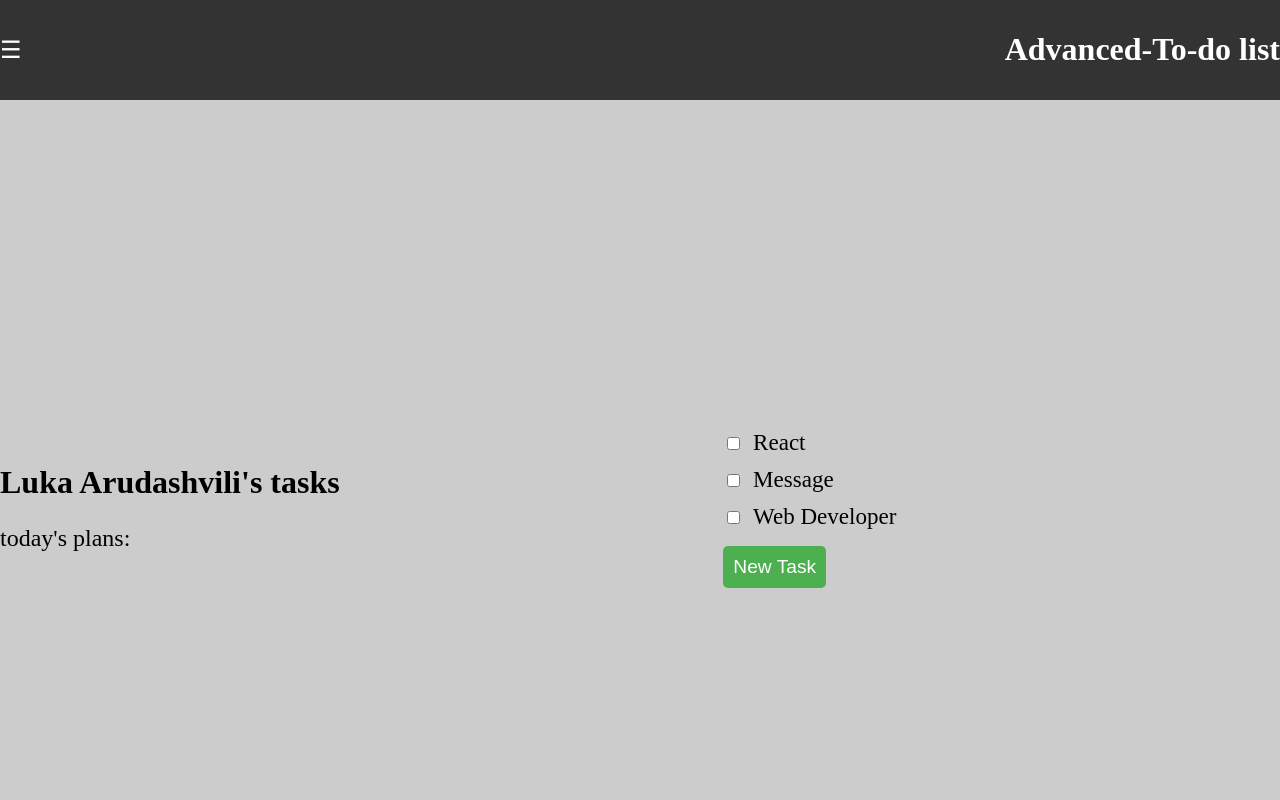
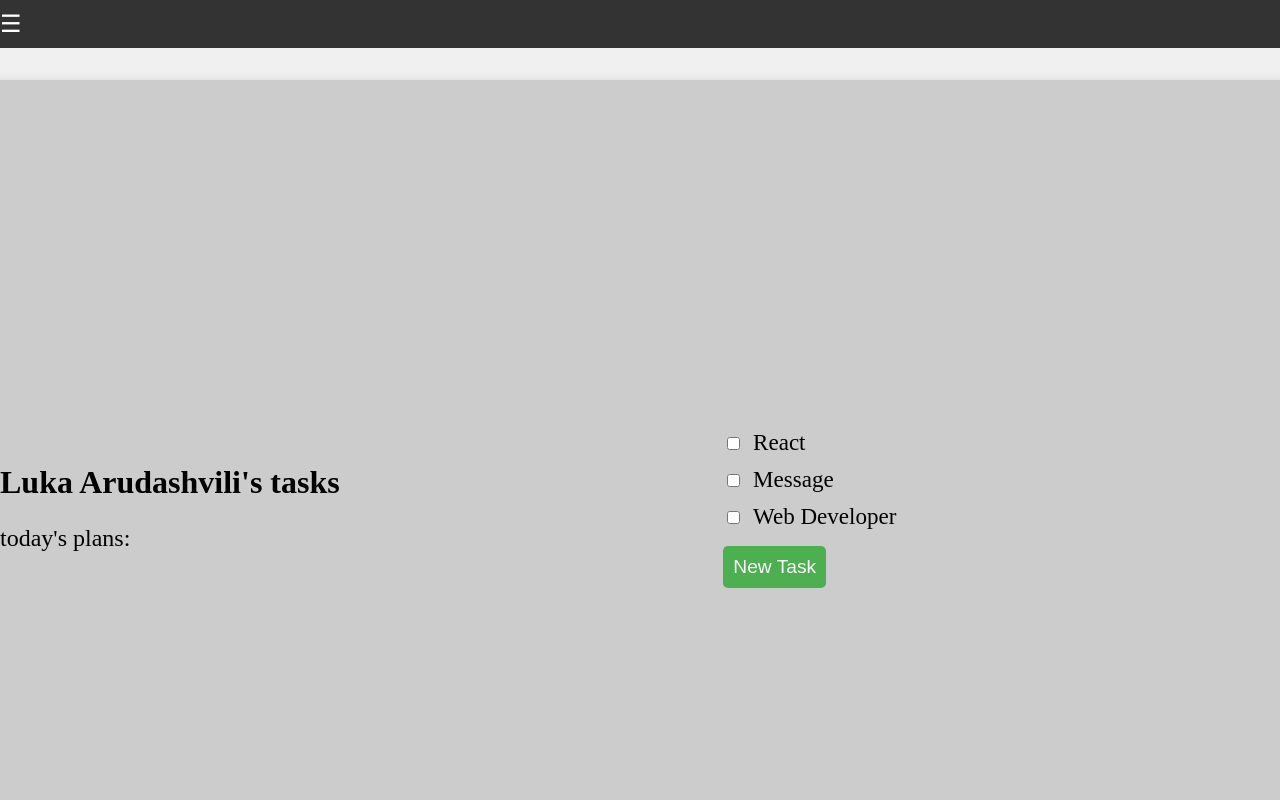
Before and after one commit to luka577/to-do-list, a plain HTML site: page index.html in a window 1280 px wide. Shown: the top 800 px of the page. Drawn offline with Linux system fonts and the light colour scheme.

Commit message:
Update index.html

```diff
--- a/index.html
+++ b/index.html
@@ -9,7 +9,6 @@
 <body>
   <header>
     <span id="menu-icon">&#9776</span>
-    <h1>Advanced-To-do list</h1>
   </header>
 
   <nav>
```
